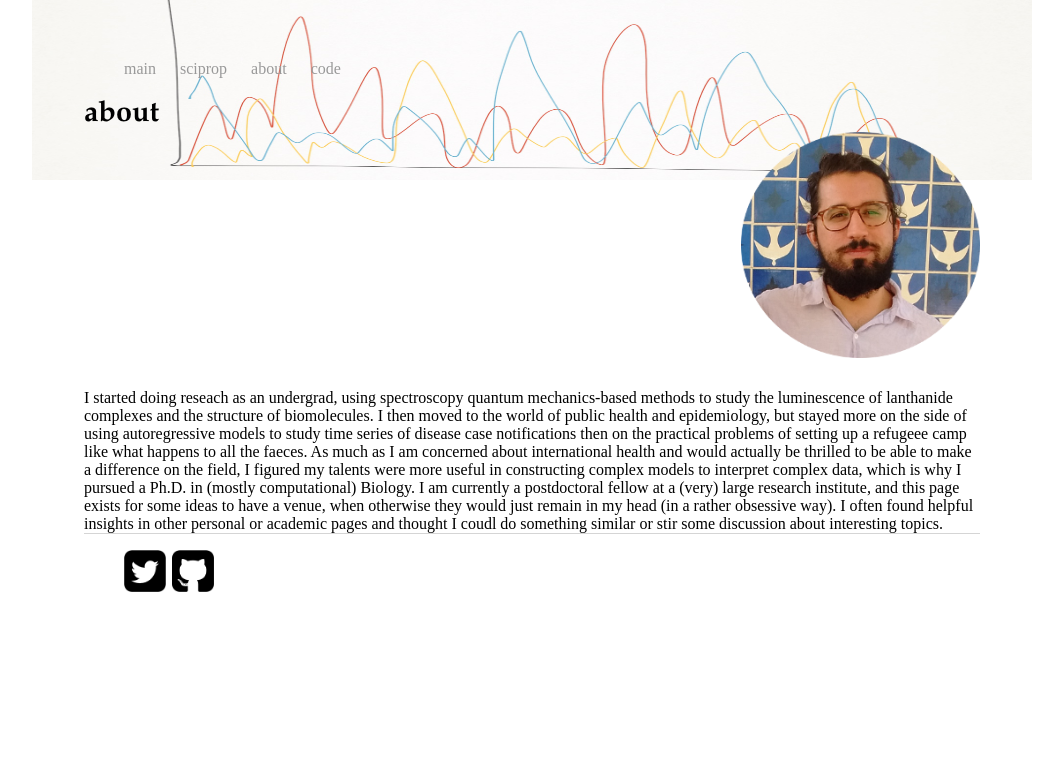
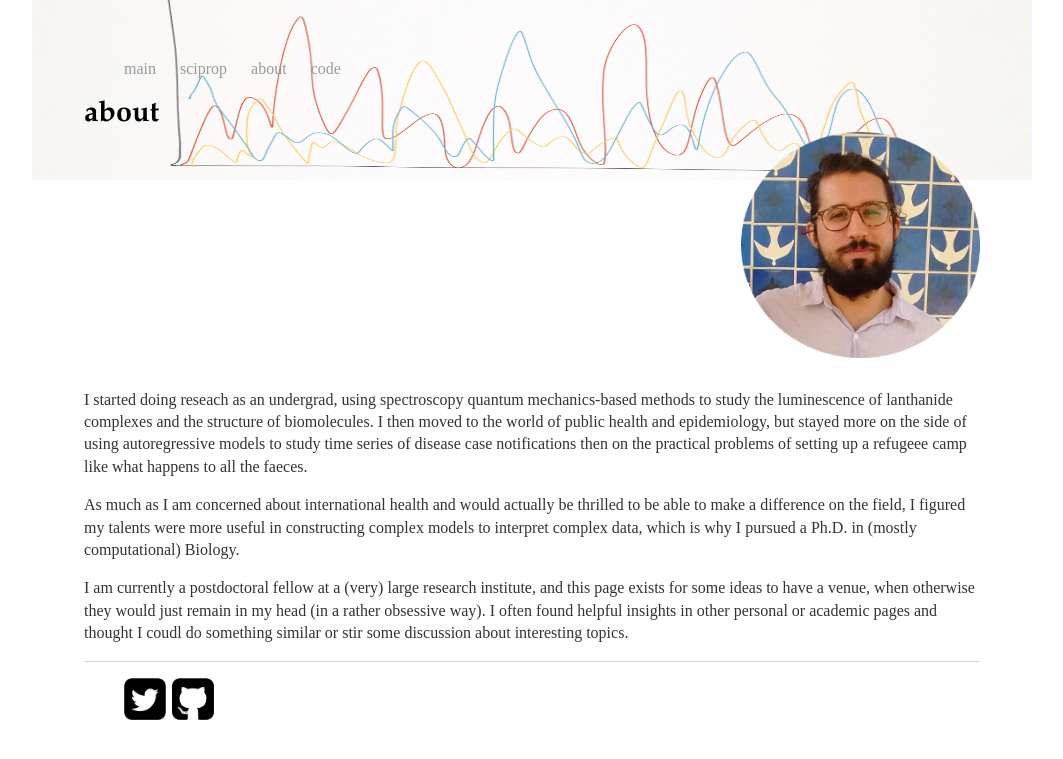
Before and after one commit to caesoma/caesoma.github.io, a Jekyll site: the page built from about/index.html, in a window 1280 px wide. Shown: the top 759 px of the page, without its empty margins (108-1171 px from the left). Built offline with Jekyll 4.4.1, drawn with Linux system fonts in a browser that asks for light colours.

Commit message:
update about

```diff
--- a/about/index.html
+++ b/about/index.html
@@ -4,9 +4,14 @@
 ---
 <h1>{{ page.title }} <div style="text-align:right"><img src="/images/me2.png" alt="foto" style="width:239px;height:226px;border:0;"/></div></h1>
 
+<p>
 I started doing reseach as an undergrad, using spectroscopy quantum mechanics-based methods to study the luminescence of lanthanide complexes and the structure of biomolecules.
 I then moved to the world of public health and epidemiology, but stayed more on the side of using autoregressive models to study time series of disease case notifications then on the practical problems of setting up a refugeee camp like what happens to all the faeces.
+</p>
 
-As much as I am concerned about international health and would actually be thrilled to be able to make a difference on the field, I figured my talents were more useful in constructing complex models to interpret complex data, which is why I pursued a Ph.D. in (mostly computational) Biology.
+<p>As much as I am concerned about international health and would actually be thrilled to be able to make a difference on the field, I figured my talents were more useful in constructing complex models to interpret complex data, which is why I pursued a Ph.D. in (mostly computational) Biology.
+</p>
 
+<p>
 I am currently a postdoctoral fellow at a (very) large research institute, and this page exists for some ideas to have a venue, when otherwise they would just remain in my head (in a rather obsessive way). I often found helpful insights in other personal or academic pages and thought I coudl do something similar or stir some discussion about interesting topics.
+</p>
```
